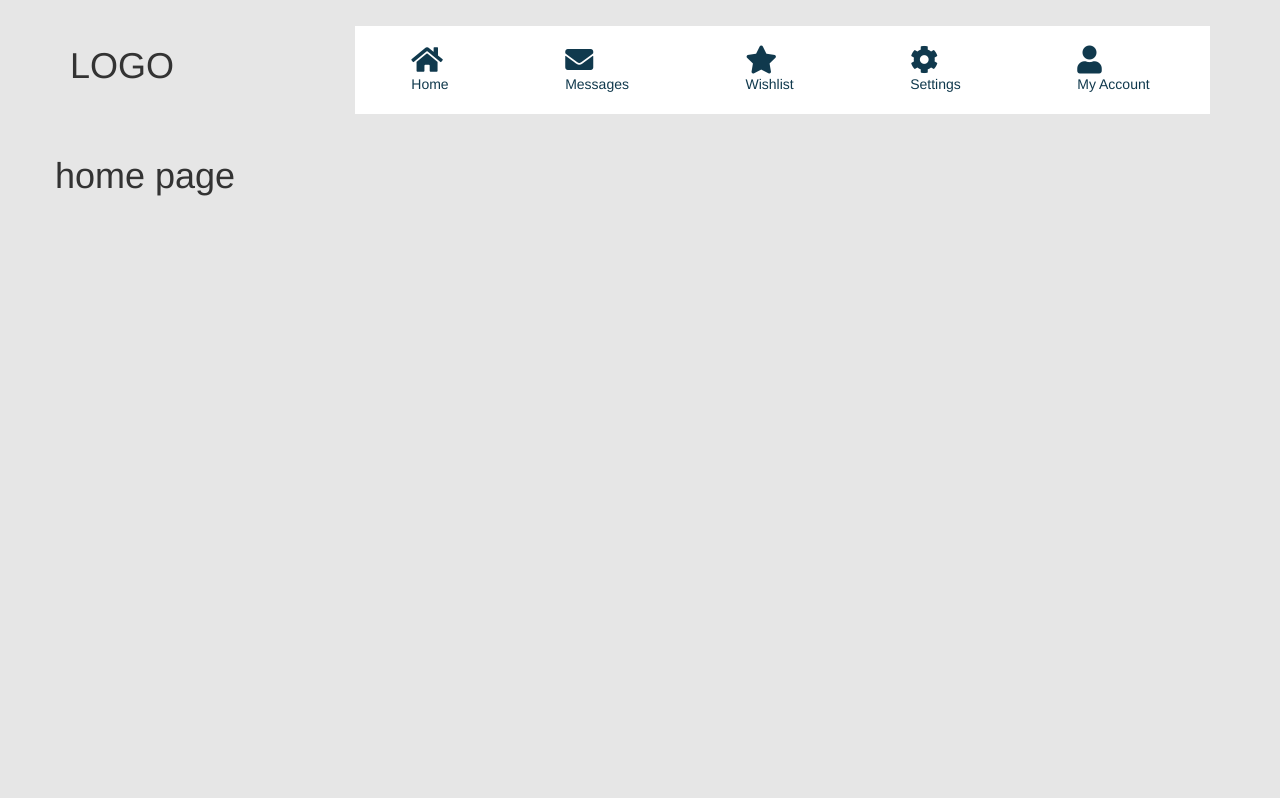
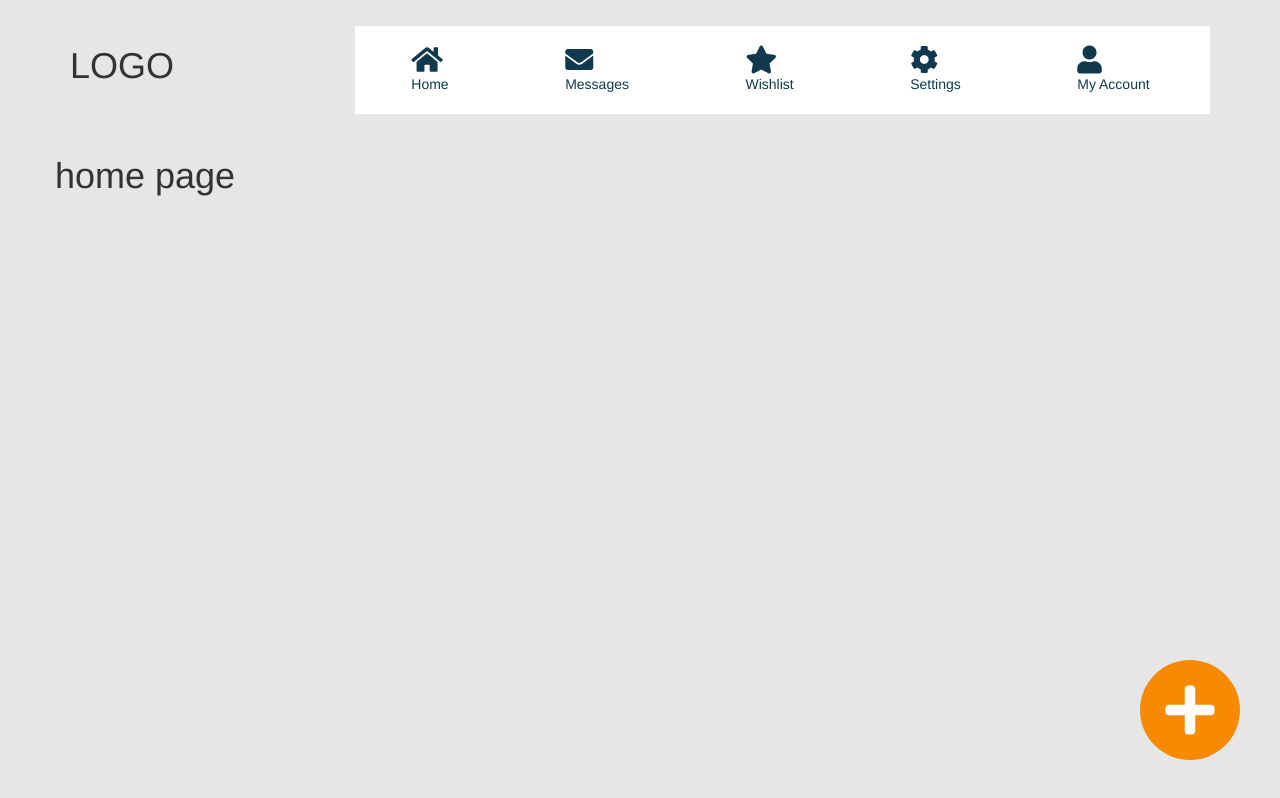
Before and after one commit to luismu/shipment, a plain HTML site: page index.html in a window 1280 px wide. Drawn offline with nearby package versions, Linux system fonts and the light colour scheme; some packages are replaced by stand-ins of ours.

Commit message:
button floating

```diff
--- a/app.css
+++ b/app.css
@@ -1,3 +1,9 @@
+/*
+  #f78a00 naranja
+  #f5464e rojo
+  #858585 gris letras
+*/
+
 body{
   background-color: #e6e6e6 !important;
 }
@@ -56,9 +62,26 @@ body{
   margin-top: 2%;
 }
 
+.float{
+  position:fixed;
+  width:100px;
+  height:100px;
+  bottom:40px;
+  right:40px;
+  background-color:#f78a00;
+  color:#FFF;
+  border-radius:50px;
+  text-align:center;
 
-a:link{ color: #00FF00; text-decoration: none}
+}
+
+.my-float{
+  margin-top:22px;
+}
+
+
+/*a:link{ color: #00FF00; text-decoration: none}
 
 
 
-a:visited{ color: #000000; text-decoration: none}
+a:visited{ color: #000000; text-decoration: none}*/
--- a/index.html
+++ b/index.html
@@ -47,7 +47,11 @@
 
 
 
-<div ng-view></div>
+<div ng-view ></div>
+
+<a href="#" class="float">
+<i class="fa fa-plus my-float fa-4x"></i>
+</a>
 
 
 
```
